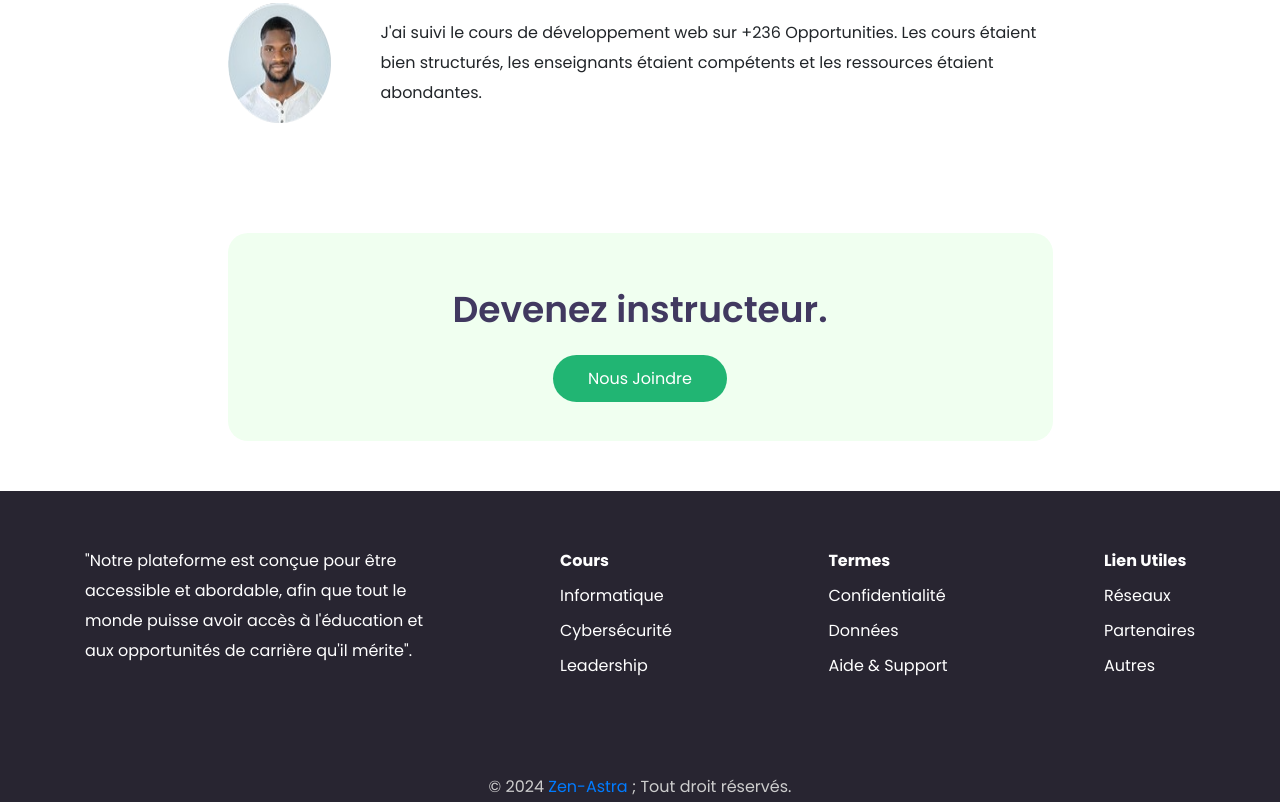
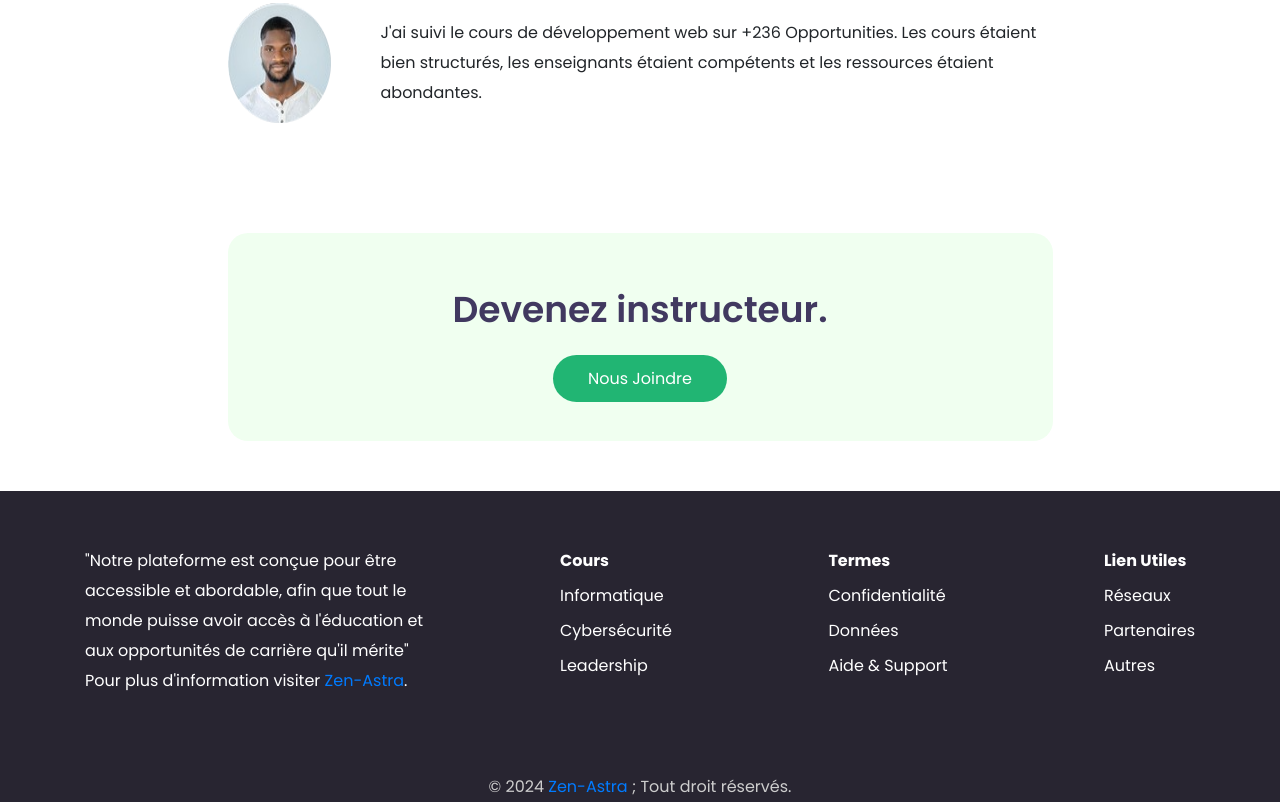
Before and after one commit to zenbenali/-236-Opportunities, a plain HTML site: page index.html in a window 1280 px wide. Shown: the part 4126-4928 px from the top of the page. Drawn offline with nearby package versions, Linux system fonts and the light colour scheme.

Commit message:
Update index.html

```diff
--- a/index.html
+++ b/index.html
@@ -534,7 +534,8 @@
                 <div class="col-md-4">
                     <div class="footer-p">
                         <p>"Notre plateforme est conçue pour être accessible et abordable,
-                            afin que tout le monde puisse avoir accès à l'éducation et aux opportunités de carrière qu'il mérite".</p>
+                            afin que tout le monde puisse avoir accès à l'éducation et aux opportunités de carrière qu'il mérite"
+                            Pour plus d'information visiter <a href="https://zen-astra.org" target="_blank">Zen-Astra</a>.</p>
                     </div>
                 </div>
                 <div class="col-md-7 ml-auto">
```
